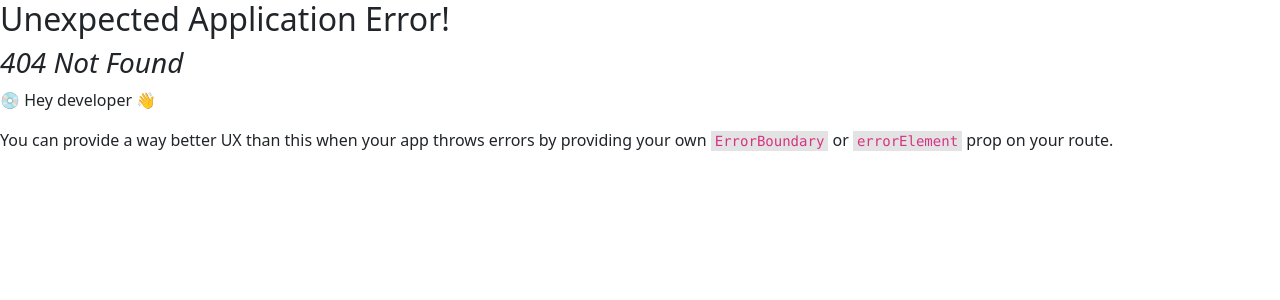
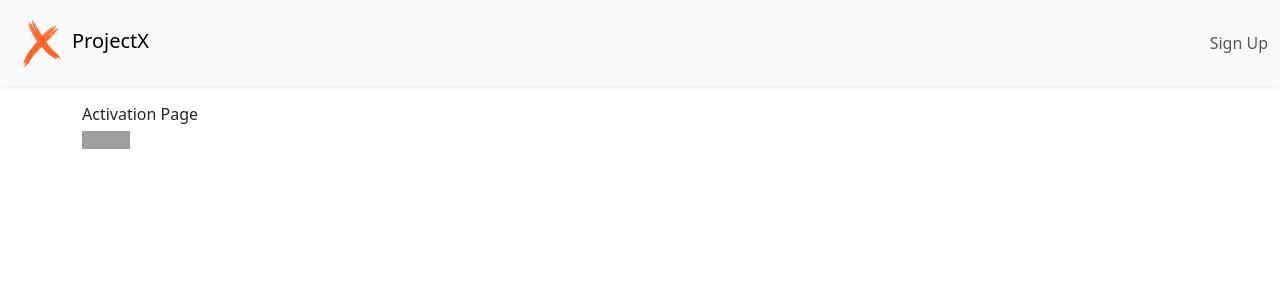
Before and after one commit to erenanil/web-services-with-spring-boot-and-react, a React (Vite) app in the folder frontendWS/: page /activation/1 in a window 1280 px wide. Before the commit this address had no page. Shown: the top 300 px of the page. Built offline with nearby package versions, Linux system fonts and the light colour scheme; grey boxes are pictures that could not be loaded.

Commit message:
activation page dynamic url

```diff
--- /dev/null
+++ b/frontendWS/src/pages/Activation/index.jsx
@@ -0,0 +1,6 @@
+import { useParams } from "react-router-dom"
+
+export function Activation(){
+    const {token} = useParams();
+    return <div>Activation Page</div>
+}
--- a/frontendWS/src/router/index.js
+++ b/frontendWS/src/router/index.js
@@ -2,6 +2,7 @@
 import { Home } from "../pages/Home";
 import { SignUp } from "../pages/SignUp";
 import App from "../App";
+import { Activation} from "../pages/Activation";
 
 export default createBrowserRouter([
     {
@@ -16,6 +17,10 @@
             {
                 path: "/signup",
                 Component:SignUp,
+            },
+            {
+                path:"/activation/:token",
+                Component:Activation,
             }
         ]
     }
```
